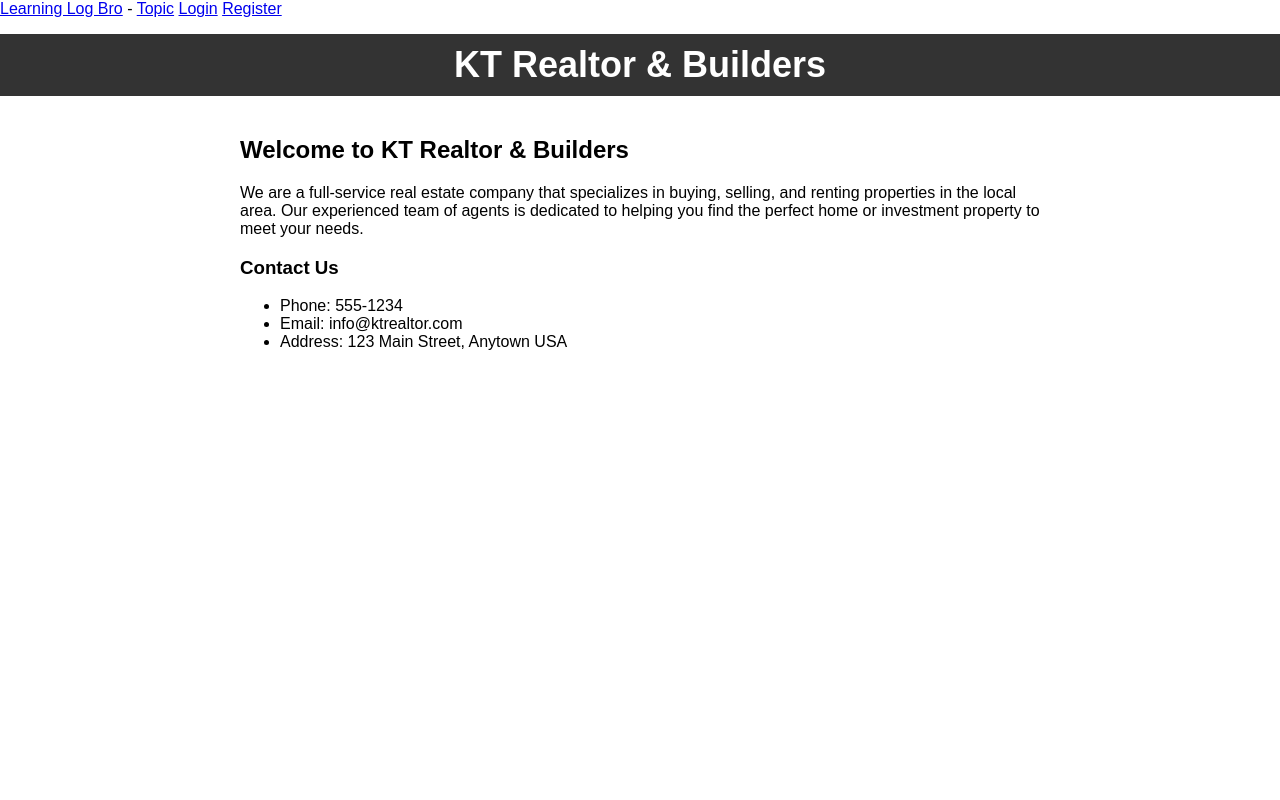
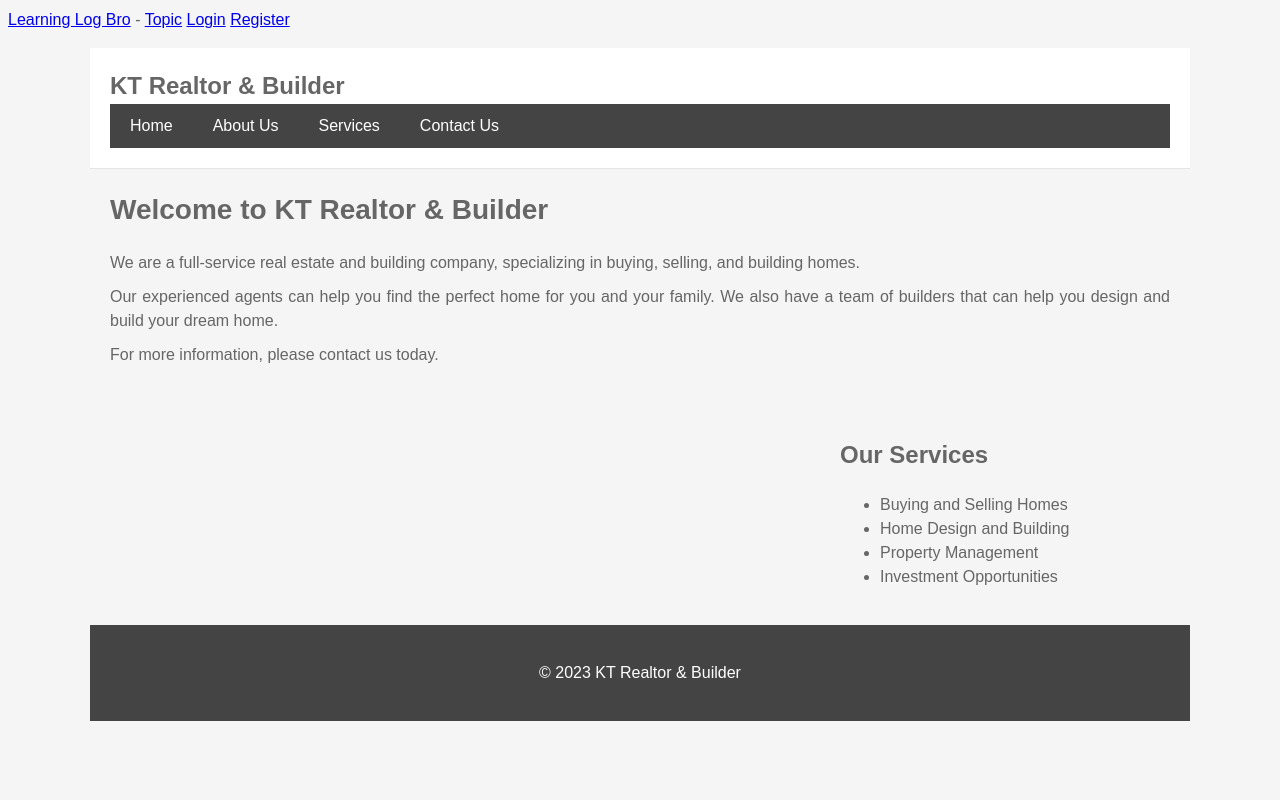
Before and after one commit to ShahzaibKK/learning_log, a Django app: page / in a window 1280 px wide. Run offline with Django 4.2, Linux system fonts and the light colour scheme.

Commit message:
warka dang

```diff
--- a/learning_logs/templates/learning_logs/index.html
+++ b/learning_logs/templates/learning_logs/index.html
@@ -2,50 +2,112 @@
 <!DOCTYPE html>
 <html>
 <head>
-    <title>KT Realtor &amp; Builders</title>
+  <title>KT Realtor & Builder</title>
   <style>
     body {
       font-family: Arial, sans-serif;
-        margin: 0;
-        padding: 0;
+      font-size: 16px;
+      line-height: 1.5;
+      background-color: #f5f5f5;
+      color: #666;
+    }
+    .container {
+      max-width: 1100px;
+      margin: 0 auto;
     }
     header {
-        background-color: #333;
-        color: #fff;
-        padding: 10px;
+      background-color: #FFF;
+      border-bottom: 1px solid #e5e5e5;
+      padding: 20px;
+    }
+    #branding h1 {
+      font-size: 24px;
+      color: #666;
+      margin: 0;
+    }
+    #navigation {
+      background-color: #444;
+      color: #FFF;
+    }
+    #navigation ul {
+      list-style: none;
+      padding: 0;
+      margin: 0;
+      overflow: hidden;
+    }
+    #navigation li {
+      float: left;
+    }
+    #navigation a {
+      display: block;
+      padding: 10px 20px;
+      color: #FFF;
+      text-decoration: none;
+    }
+    #navigation a:hover {
+      background-color: #666;
+    }
+    #main {
+      padding: 20px;
+      text-align: justify;
+    }
+    #main h2 {
+      font-size: 28px;
+      margin: 0 0 20px;
+    }
+    #main p {
+      margin: 0 0 10px;
+    }
+    #sidebar {
+      float: right;
+      width: 30%;
+      padding: 20px;
+    }
+    #footer {
+      clear: both;
+      background-color: #444;
+      color: #FFF;
+      padding: 20px;
       text-align: center;
-      }
-      h1 {
-        margin: 0;
-        font-size: 36px;
-      }
-      main {
-        max-width: 800px;
-        margin: 0 auto;
-        padding: 20px;
     }
   </style>
 </head>
 <body>
+  <div class="container">
     <header>
-      <h1>KT Realtor &amp; Builders</h1>
+      <div id="branding">
+        <h1>KT Realtor & Builder</h1>
+      </div>
+      <nav id="navigation">
+        <ul>
+          <li><a href="#">Home</a></li>
+          <li><a href="#">About Us</a></li>
+          <li><a href="#">Services</a></li>
+          <li><a href="#">Contact Us</a></li>
+        </ul>
+      </nav>
     </header>
-    <main>
-      <h2>Welcome to KT Realtor &amp; Builders</h2>
-      <p>
-        We are a full-service real estate company that specializes in buying,
-        selling, and renting properties in the local area. Our experienced team
-        of agents is dedicated to helping you find the perfect home or
-        investment property to meet your needs.
-      </p>
-      <h3>Contact Us</h3>
+    <main id="main">
+      <h2>Welcome to KT Realtor & Builder</h2>
+      <p>We are a full-service real estate and building company, specializing in buying, selling, and building homes.</p>
+      <p>Our experienced agents can help you find the perfect home for you and your family. We also have a team of builders that can help you design and build your dream home.</p>
+      <p>For more information, please contact us today.</p>
+    </main>
+    <aside id="sidebar">
+      <h2>Our Services</h2>
       <ul>
-        <li>Phone: 555-1234</li>
-        <li>Email: info@ktrealtor.com</li>
-        <li>Address: 123 Main Street, Anytown USA</li>
+        <li>Buying and Selling Homes</li>
+        <li>Home Design and Building</li>
+        <li>Property Management</li>
+        <li>Investment Opportunities</li>
       </ul>
-    </main>
+    </aside>
+    <footer id="footer">
+      <p>&copy; 2023 KT Realtor & Builder</p>
+    </footer>
+  </div>
 </body>
 </html>
 
+
 {% endblock content %}
--- a/learning_logs/views.py
+++ b/learning_logs/views.py
@@ -5,6 +5,13 @@ from django.http import HttpRequest, Http404
 from django.contrib.auth.decorators import login_required
 
 # from django.db.models.query import QuerySet
+
+
+# my owner_check_function
+def check_topic_owner(topic, req):
+    """owner check bro"""
+    if topic.owner != req.user:
+        raise Http404
 
 
 # Create your views here.
@@ -23,8 +30,7 @@ def topics(req: HttpRequest):
 @login_required
 def topic(req, topic_id):
     topic = Topic.objects.get(id=topic_id)
-    if req.user != topic.owner:
-        raise Http404
+    check_topic_owner(topic, req)
     entires = topic.entry_set.order_by("-date_added")
     context = {"topic": topic, "entries": entires}
     return render(req, "learning_logs/topic.html", context)
@@ -50,7 +56,7 @@ def new_topic(req: HttpRequest):
 @login_required
 def new_entry(req: HttpRequest, topic_id):
     topic = Topic.objects.get(id=topic_id)
-
+    check_topic_owner(topic, req)
     if req.method != "POST":
         form = NewEntry()
     else:
@@ -69,8 +75,8 @@ def new_entry(req: HttpRequest, topic_id):
 def edit_entry(req: HttpRequest, entry_id):
     entry = Entry.objects.get(id=entry_id)
     topic = entry.topic
-    if req.user != topic.owner:
-        raise Http404
+    check_topic_owner(topic, req)
+
     if req.method != "POST":
         form = NewEntry(instance=entry)
     else:
```
Also changed, not shown: db.sqlite3. Lines whose indentation alone changed are shown as unchanged.
